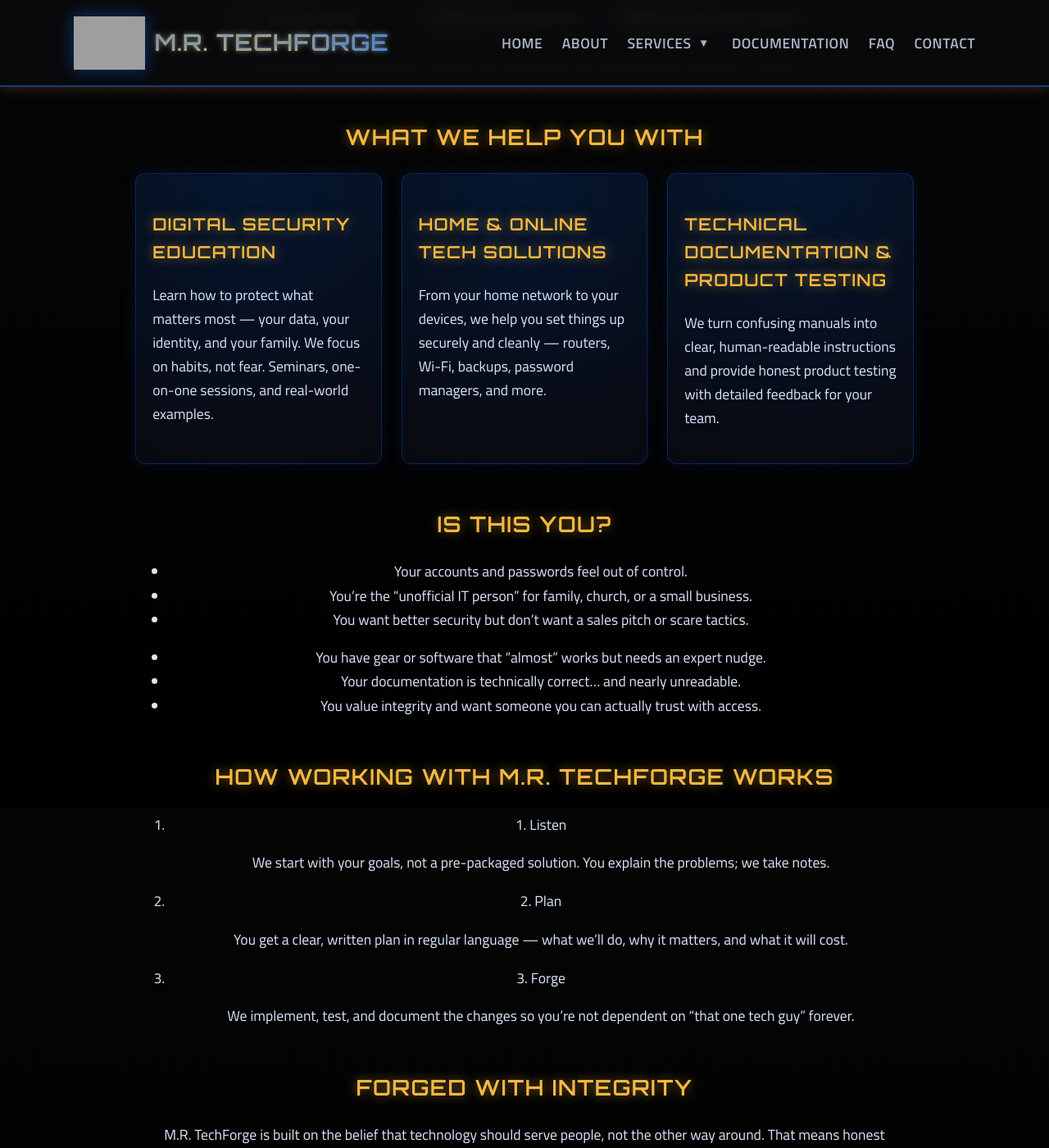
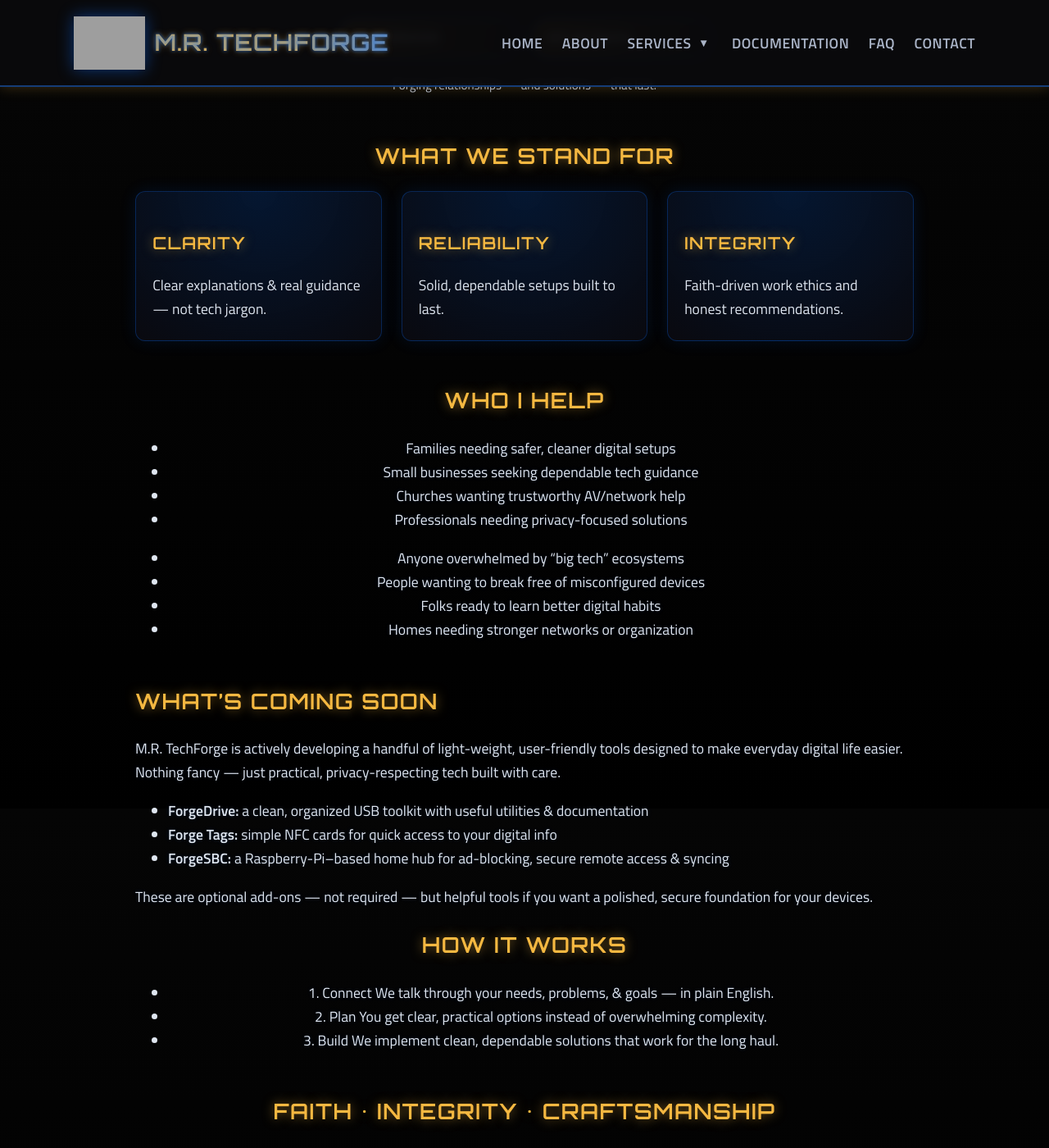
Before and after one commit to markisrt4/mrtechforge.github.io, a Jekyll site: the page built from index.md, in a window 1280 px wide and 1400 px high, scrolled down 814 px. Shown: the whole window at 82% size. Built offline with Jekyll 4.4.1, drawn with Linux system fonts in a browser that asks for light colours; some of the changed text lies outside the part shown; grey boxes are pictures that could not be loaded.

Commit message:
Update index.md

```diff
--- a/index.md
+++ b/index.md
@@ -1,127 +1,141 @@
 ---
 layout: default
-title: "M.R. TechForge"
+title: "Home"
+permalink: /
+class: home
 ---
 
 <div class="home">
 
   <!-- HERO -->
   <section class="home-hero">
-    <p class="hero-tagline">
-      Crafting Clarity • Forging Solutions • Secured with Integrity
-    </p>
+    <div class="hero-tagline">Faith • Integrity • Technology</div>
 
-    <div class="hero-stamp">M.R. TECHFORGE</div>
+    <div class="hero-stamp">M.R. TechForge</div>
 
     <h1 class="hero-title">
-      Take control of your tech<br class="hero-title-break" />
-      without the confusion.
+      Crafting Practical Tech Solutions
+      <span class="hero-title-break"><br></span>
+      With Integrity & Skill
     </h1>
 
     <p class="hero-subtitle">
-      Practical, faith-driven tech consulting focused on
-      <strong>digital security</strong>, <strong>home &amp; small-business tech</strong>,
-      and <strong>clear documentation</strong> — in plain English.
+      Reliable, honest, and relationship-focused technology help
+      for your home, small business, church, or community.
+      Built on hands-on expertise, Linux passion, and a commitment
+      to doing things the right way.
     </p>
 
     <div class="hero-tags">
-      <span class="hero-tag">Digital Security Education</span>
-      <span class="hero-tag">Home &amp; Online Tech</span>
-      <span class="hero-tag">Clear Docs &amp; Testing</span>
+      <span class="hero-tag">Linux</span>
+      <span class="hero-tag">Digital Security</span>
+      <span class="hero-tag">Networking</span>
+      <span class="hero-tag">Embedded</span>
+      <span class="hero-tag">Web Services</span>
     </div>
 
     <div class="hero-actions">
-      <a href="/services/" class="btn-forge-primary">
-        View Services
-      </a>
-      <a href="/contact.html" class="btn-forge-ghost">
-        Start a Conversation
-      </a>
-      <a href="/services/digital-security/life-without-google/" class="btn-forge-link">
-        Read “Life Without Google”
-      </a>
+      <a href="/services/" class="btn btn-glow btn-ripple">Our Services</a>
+      <a href="/contact.html" class="btn btn-outline btn-ripple">Get in Touch</a>
     </div>
 
-    <p class="hero-footnote">
-      Serving homes, small businesses, churches, and organizations that want
-      technology with built-in integrity.
-    </p>
-  </section>
-
-  <!-- WHAT WE HELP WITH -->
-  <section class="home-pillars">
-    <h2>What We Help You With</h2>
-
-    <div class="pillar-grid">
-      <article class="pillar-card">
-        <h3>Digital Security Education</h3>
-        <p>
-          Learn how to protect what matters most — your data, your identity, and your family.
-          We focus on habits, not fear. Seminars, one-on-one sessions, and real-world examples.
-        </p>
-      </article>
-
-      <article class="pillar-card">
-        <h3>Home &amp; Online Tech Solutions</h3>
-        <p>
-          From your home network to your devices, we help you set things up securely and
-          cleanly — routers, Wi-Fi, backups, password managers, and more.
-        </p>
-      </article>
-
-      <article class="pillar-card">
-        <h3>Technical Documentation &amp; Product Testing</h3>
-        <p>
-          We turn confusing manuals into clear, human-readable instructions and provide
-          honest product testing with detailed feedback for your team.
-        </p>
-      </article>
+    <div class="hero-footnote">
+      Forging relationships — and solutions — that last.
     </div>
   </section>
 
-  <!-- IS THIS YOU? -->
+  <!-- PILLARS -->
+  <section class="home-pillars">
+    <h2>What We Stand For</h2>
+    <div class="pillar-grid">
+      <div class="pillar-card">
+        <h3>Clarity</h3>
+        Clear explanations & real guidance — not tech jargon.
+      </div>
+      <div class="pillar-card">
+        <h3>Reliability</h3>
+        Solid, dependable setups built to last.
+      </div>
+      <div class="pillar-card">
+        <h3>Integrity</h3>
+        Faith-driven work ethics and honest recommendations.
+      </div>
+    </div>
+  </section>
+
+  <!-- AUDIENCE -->
   <section class="home-audience">
-    <h2>Is This You?</h2>
+    <h2>Who I Help</h2>
+
     <div class="audience-grid">
-      <ul>
-        <li>Your accounts and passwords feel out of control.</li>
-        <li>You’re the “unofficial IT person” for family, church, or a small business.</li>
-        <li>You want better security but don’t want a sales pitch or scare tactics.</li>
-      </ul>
-      <ul>
-        <li>You have gear or software that “almost” works but needs an expert nudge.</li>
-        <li>Your documentation is technically correct… and nearly unreadable.</li>
-        <li>You value integrity and want someone you can actually trust with access.</li>
-      </ul>
+      <div>
+        <ul>
+          <li>Families needing safer, cleaner digital setups</li>
+          <li>Small businesses seeking dependable tech guidance</li>
+          <li>Churches wanting trustworthy AV/network help</li>
+          <li>Professionals needing privacy-focused solutions</li>
+        </ul>
+      </div>
+      <div>
+        <ul>
+          <li>Anyone overwhelmed by “big tech” ecosystems</li>
+          <li>People wanting to break free of misconfigured devices</li>
+          <li>Folks ready to learn better digital habits</li>
+          <li>Homes needing stronger networks or organization</li>
+        </ul>
+      </div>
     </div>
+  </section>
+
+  <!-- PRODUCTS (SHORT + LIGHT TOUCH) -->
+  <section class="home-products">
+    <h2>What’s Coming Soon</h2>
+    <p>
+      M.R. TechForge is actively developing a handful of light-weight,
+      user-friendly tools designed to make everyday digital life easier.
+      Nothing fancy — just practical, privacy-respecting tech built with care.
+    </p>
+
+    <ul>
+      <li><strong>ForgeDrive:</strong> a clean, organized USB toolkit with useful utilities & documentation</li>
+      <li><strong>Forge Tags:</strong> simple NFC cards for quick access to your digital info</li>
+      <li><strong>ForgeSBC:</strong> a Raspberry-Pi–based home hub for ad-blocking, secure remote access & syncing</li>
+    </ul>
+
+    <p>
+      These are optional add-ons — not required — but helpful tools
+      if you want a polished, secure foundation for your devices.
+    </p>
   </section>
 
   <!-- HOW IT WORKS -->
   <section class="home-how">
-    <h2>How Working With M.R. TechForge Works</h2>
-    <ol class="how-steps">
+    <h2>How It Works</h2>
+
+    <ul class="how-steps">
       <li>
-        <span class="step-label">1. Listen</span>
-        <p>We start with your goals, not a pre-packaged solution. You explain the problems; we take notes.</p>
+        <span class="step-label">1. Connect</span>
+        We talk through your needs, problems, & goals — in plain English.
       </li>
       <li>
         <span class="step-label">2. Plan</span>
-        <p>You get a clear, written plan in regular language — what we’ll do, why it matters, and what it will cost.</p>
+        You get clear, practical options instead of overwhelming complexity.
       </li>
       <li>
-        <span class="step-label">3. Forge</span>
-        <p>We implement, test, and document the changes so you’re not dependent on “that one tech guy” forever.</p>
+        <span class="step-label">3. Build</span>
+        We implement clean, dependable solutions that work for the long haul.
       </li>
-    </ol>
+    </ul>
   </section>
 
-  <!-- INTEGRITY / FAITH CALLOUT -->
+  <!-- INTEGRITY -->
   <section class="home-integrity">
-    <h2>Forged With Integrity</h2>
+    <h2>Faith • Integrity • Craftsmanship</h2>
     <p>
-      M.R. TechForge is built on the belief that technology should serve people,
-      not the other way around. That means honest recommendations, clear expectations,
-      and work that reflects faith-driven integrity — even when no one is looking.
+      Every project is guided by a commitment to do right by people —
+      through honesty, transparency, and work that reflects strong values.
+      Whether it’s a consultation or a full setup, you get trustworthy help
+      rooted in faith-driven integrity.
     </p>
   </section>
 
```
